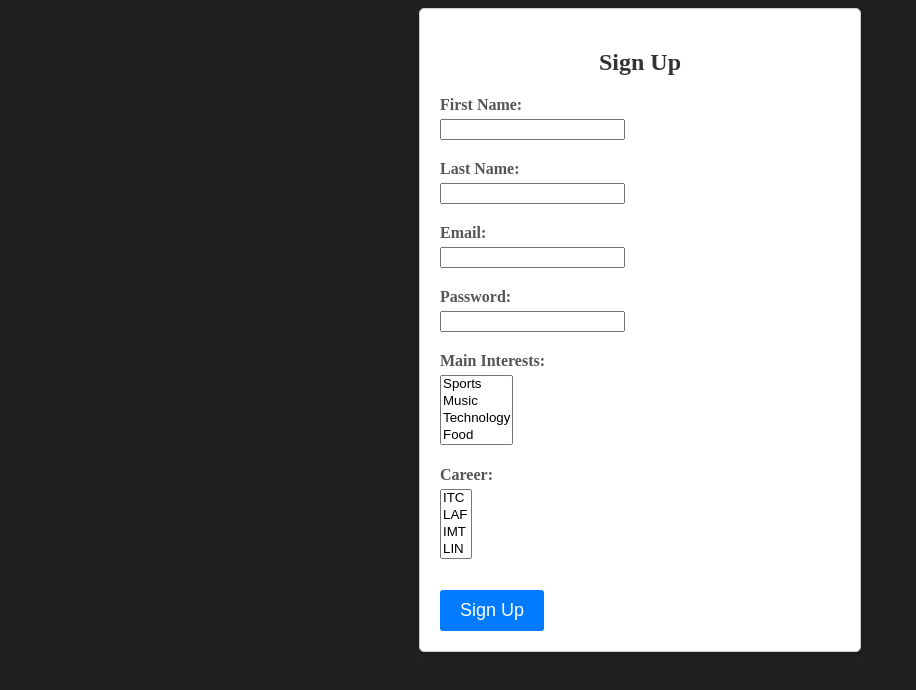
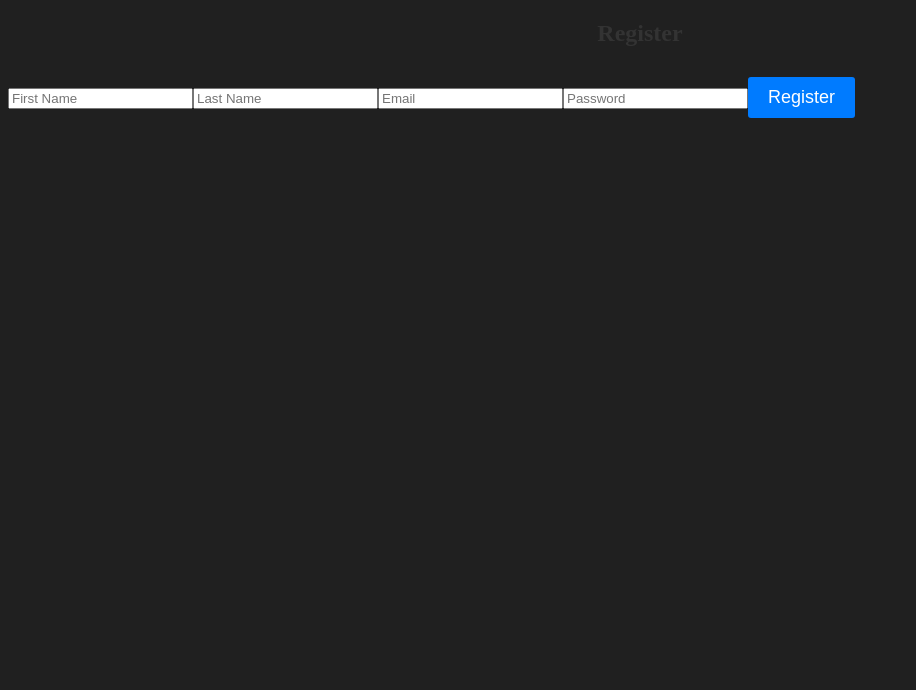
Before and after one commit to AndresRamirez0394/ProyectoIntegrador, a React (Create React App) app in the folder buscatecreact/: page /signup in a window 1280 px wide. Shown: the top 690 px of the page, without its empty margins (0-916 px from the left). Built offline with nearby package versions, Linux system fonts and the light colour scheme.

Commit message:
Integracion de base de datos rudimentaria

```diff
--- a/buscatecreact/src/paginas/login.jsx
+++ b/buscatecreact/src/paginas/login.jsx
@@ -1,28 +1,65 @@
+import React, { useState } from 'react';
+
 export function Login() {
+  const [formData, setFormData] = useState({
+    email: '',
+    password: '',
+  });
+
+  const handleChange = (e) => {
+    const { name, value } = e.target;
+    setFormData({ ...formData, [name]: value });
+  };
+
+  const handleSubmit = async (e) => {
+    e.preventDefault();
+
+    // Send a POST request to your Django backend to authenticate the user
+    try {
+      const response = await fetch('/api/login/', {
+        method: 'POST',
+        headers: {
+          'Content-Type': 'application/json',
+        },
+        body: JSON.stringify(formData),
+      });
+
+      if (response.ok) {
+        // User authentication successful, you can redirect or manage user session
+      } else {
+        // Handle authentication error
+        console.error('Authentication failed');
+      }
+    } catch (error) {
+      console.error('Error:', error);
+    }
+  };
+
   return (
-        <div className="login-container">
+    <div>
       <h2>Login</h2>
-          <form>
-            <div className="form-group">
-              <label htmlFor="username">Username:</label>
+      <form onSubmit={handleSubmit}>
+        {/* Email */}
         <input
-                type="text"
-                id="username"
-                name="username"
-                placeholder="Enter your username"
+          type="email"
+          name="email"
+          value={formData.email}
+          onChange={handleChange}
+          placeholder="Email"
         />
-            </div>
-            <div className="form-group">
-              <label htmlFor="password">Password:</label>
+        {/* Password */}
         <input
           type="password"
-                id="password"
           name="password"
-                placeholder="Enter your password"
+          value={formData.password}
+          onChange={handleChange}
+          placeholder="Password"
         />
-            </div>
+        {/* Submit Button */}
         <button type="submit">Login</button>
       </form>
     </div>
   );
 }
+
+export default Login;
--- a/buscatecreact/src/paginas/signup.jsx
+++ b/buscatecreact/src/paginas/signup.jsx
@@ -30,7 +30,7 @@ export function Signup() {
         career: [],
     });
 
-    const handleInputChange = (e) => {
+    const handleChange = (e) => {
         const { name, value } = e.target;
         setFormData({ ...formData, [name]: value });
       };
@@ -52,88 +52,66 @@ export function Signup() {
       };
 
 
-      const handleSubmit = (e) => {
+      const handleSubmit = async (e) => {
         e.preventDefault();
-        console.log('User Signup Data:', formData);
+
+        try {
+          const response = await fetch('/api/signup/', {
+            method: 'POST',
+            headers: {
+              'Content-Type': 'application/json',
+            },
+            body: JSON.stringify(formData),
+            });
+
+            if(response.ok) {
+              console.print("SUCCESS!")
+            } else {
+              console.error('Registration failed');
+            }
+        } catch (error) {
+          console.error('ERROR:', error);
+        }
       };
 
       return (
-        <div className="signup-container">
-          <h2>Sign Up</h2>
+        <div>
+          <h2>Register</h2>
           <form onSubmit={handleSubmit}>
-            <div className="form-group">
-              <label htmlFor="firstName">First Name:</label>
+            {/* First Name */}
             <input
               type="text"
-                id="firstName"
               name="firstName"
               value={formData.firstName}
-                onChange={handleInputChange}
+              onChange={handleChange}
+              placeholder="First Name"
             />
-            </div>
-            <div className="form-group">
-              <label htmlFor="lastName">Last Name:</label>
+            {/* Last Name */}
             <input
               type="text"
-                id="lastName"
               name="lastName"
               value={formData.lastName}
-                onChange={handleInputChange}
+              onChange={handleChange}
+              placeholder="Last Name"
             />
-            </div>
-            <div className="form-group">
-              <label htmlFor="email">Email:</label>
+            {/* Email */}
             <input
               type="email"
-                id="email"
               name="email"
               value={formData.email}
-                onChange={handleInputChange}
+              onChange={handleChange}
+              placeholder="Email"
             />
-            </div>
-            <div className="form-group">
-              <label htmlFor="password">Password:</label>
+            {/* Password */}
             <input
               type="password"
-                id="password"
               name="password"
               value={formData.password}
-                onChange={handleInputChange}
+              onChange={handleChange}
+              placeholder="Password"
             />
-            </div>
-            <div className="form-group">
-              <label htmlFor="interests">Main Interests:</label>
-              <select
-                id="interests"
-                name="interests"
-                multiple
-                value={formData.interests}
-                onChange={handleInterestChange}
-              >
-                {interestPool.map((interest) => (
-                  <option key={interest} value={interest}>
-                    {interest}
-                  </option>
-                ))}
-              </select>
-            </div>
-            <div className="form-group">
-              <label htmlFor="carreers">Career:</label>
-              <select
-                id="carreer"
-                name="carreer"
-                multiple
-                value={formData.career}
-                onChange={handleCareerChange}
-              >
-                {careerPool.map((career) => (
-                  <option key={career} value={career}>
-                    {career}
-                  </option>
-                ))}
-              </select>
-            </div>
-            <button type="submit">Sign Up</button>
+            {/* Submit Button */}
+            <button type="submit">Register</button>
           </form>
         </div>
       );
```
Also changed, not shown: 2 other files (tests, documents, lock files or other folders). Lines whose indentation alone changed are shown as unchanged.
